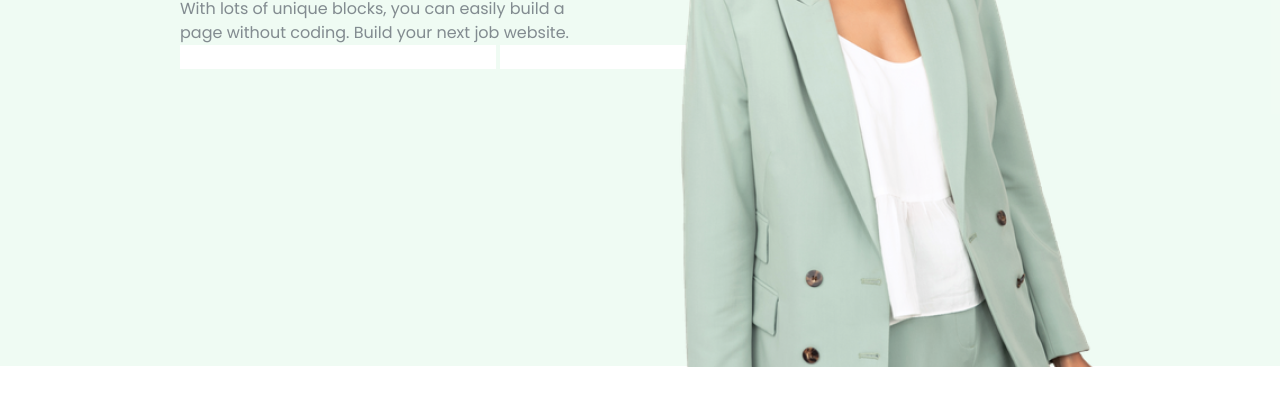
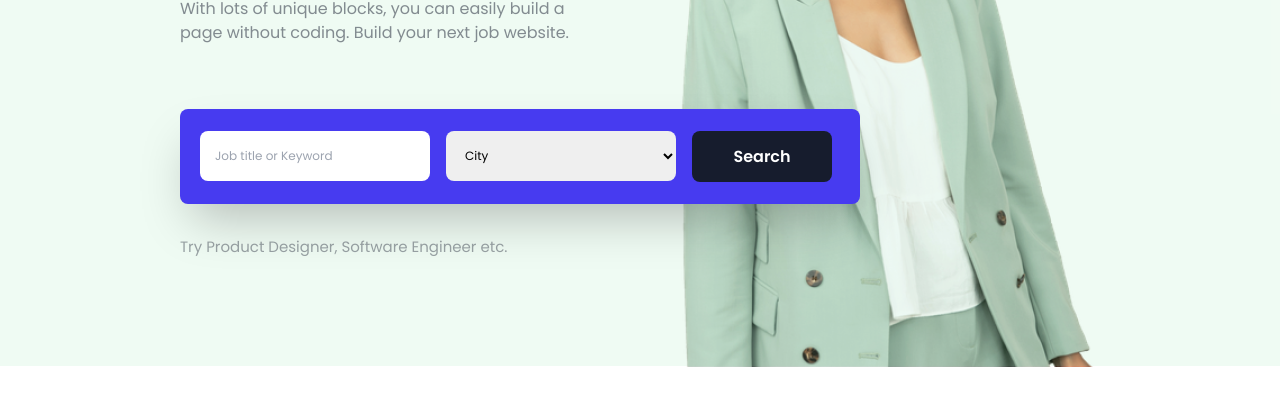
Before and after one commit to Juadebfm/august_tailwind_class, a plain HTML site: page index.html in a window 1280 px wide. Shown: the part 395-800 px from the top of the page. Drawn offline with nearby package versions, Linux system fonts and the light colour scheme.

Commit message:
feat: done with the hero section

```diff
--- a/index.html
+++ b/index.html
@@ -45,17 +45,24 @@
             With lots of unique blocks, you can easily build a page without
             coding. Build your next job website.
           </p>
-          <div>
-            <form action="">
-                <input type="text">
-                <input type="text">
-                <button>Search</button>
+          <div class="bg-[#473BF0] w-[680px] h-[95px] flex items-center px-[20px] rounded-lg mt-16 shadow-2xl">
+            <form class="flex gap-4" action="">
+                <input class="w-[230px] h-[50px] rounded-lg text-[12px] px-[15px]" type="text" placeholder="Job title or Keyword">
+                <select class="w-[230px] h-[50px] rounded-lg text-[12px] px-[15px]" name= "city" id= "city">
+                    <option value="City">City</option>
+                    <option value="Lagos">Lagos</option>
+                    <option value="Abuja">Abuja</option>
+                    <option value="Port-Harcourt">Port-Harcourt</option>
+                    <option value="Ilorin">Ilroin</option>
+                  </select>
+                <button class="rounded-lg bg-[#161C2D] w-[140px] h-[51px] text-white font-semibold">Search</button>
             </form>
           </div>
+          <h6 class="text-[#161C2D]/40 mt-8 text-[15px]">Try Product Designer, Software Engineer etc.</h>
         </div>
       </div>
       <img
-        class="absolute top-[125px] right-[120px]"
+        class="absolute top-[125px] right-[120px] z-[-1]"
         src="./asset/images/office.png"
         alt=""
       />
```
